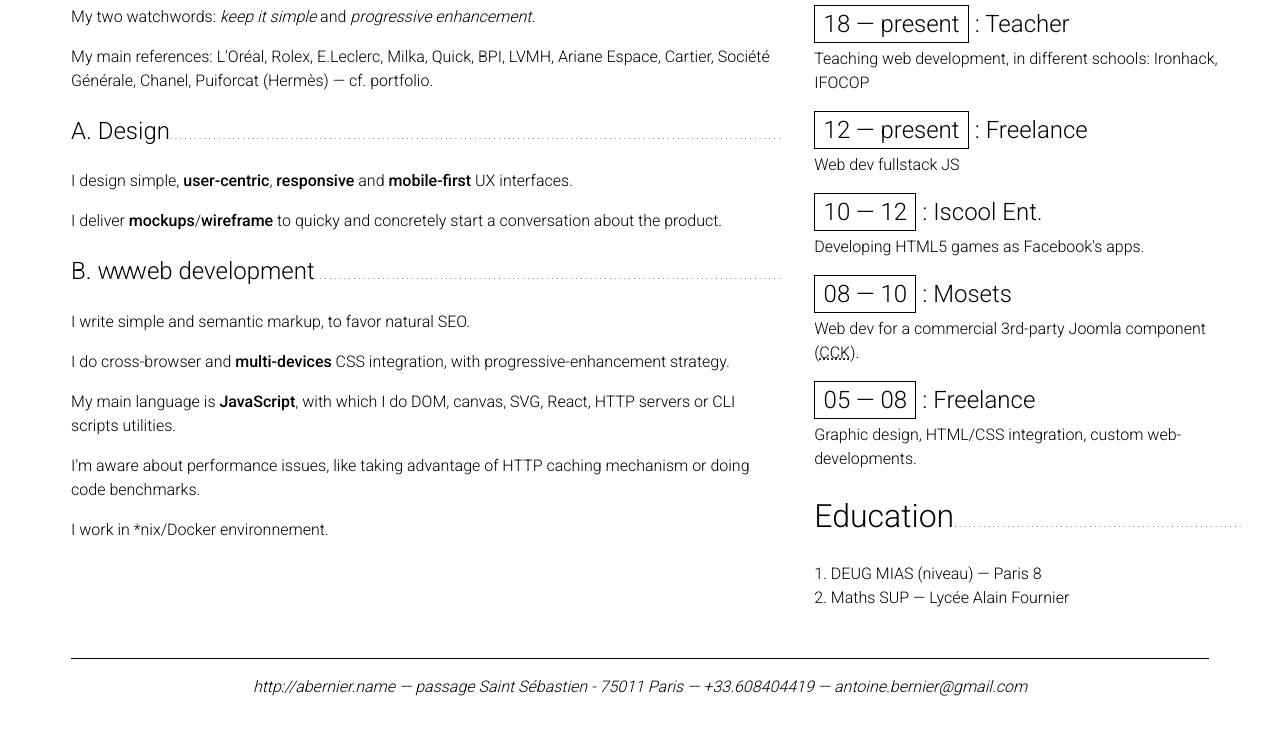
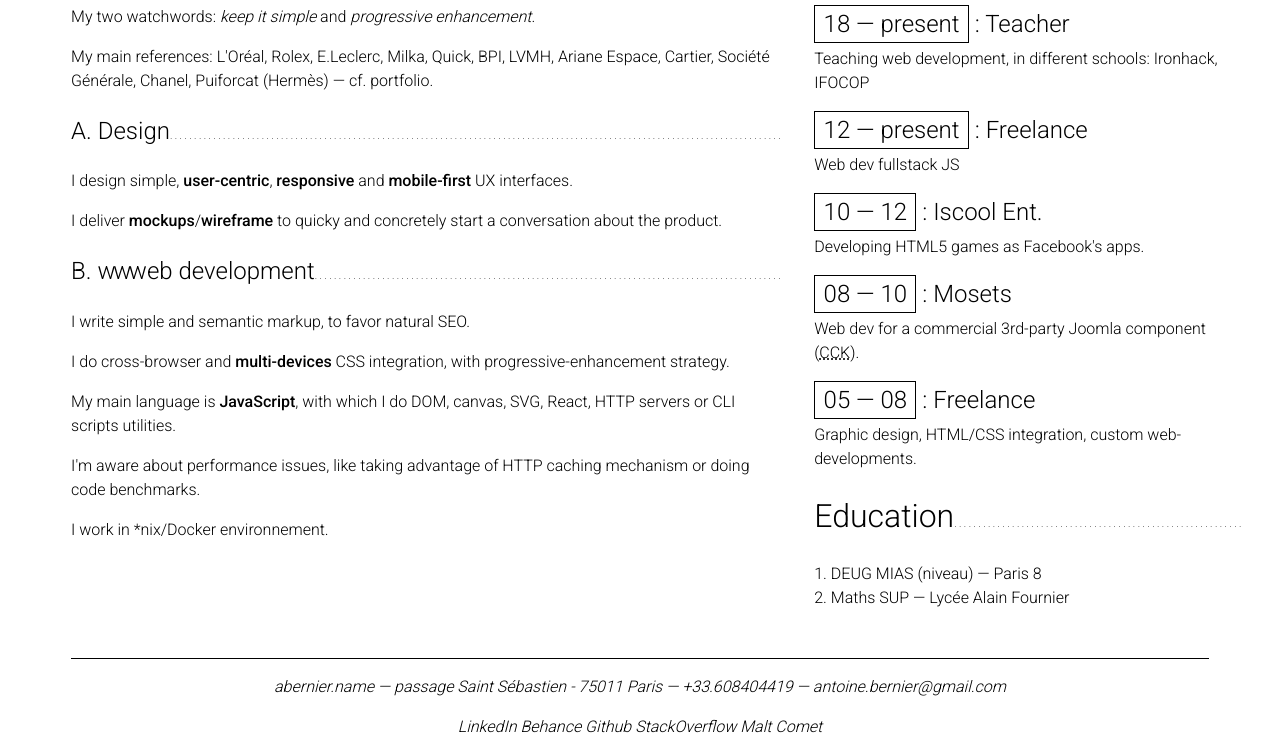
Before and after one commit to abernier/abernier.github.io, a plain HTML site: page index.html in a window 1280 px wide. Shown: the part 229-984 px from the top of the page. Before the commit the page ends 944 px from the top, so only its background shows below. Drawn offline with Linux system fonts and the light colour scheme.

Commit message:
Update index.html

```diff
--- a/index.html
+++ b/index.html
@@ -78,13 +78,23 @@
     </div>
   </main>
   <footer class="foot">
-    <address><p>
-      <a rel="me" href="http://abernier.name">http://abernier.name</a>
-       —
-      passage Saint Sébastien - 75011 Paris
-       —
-       <a href="javascript:void 0;" style="display:inline-block; unicode-bidi:bidi-override; direction: rtl;" onmouseover="this.innerText=this.innerText.split('').reverse().join(''); this.style.unicodeBidi='';this.style.direction=''; this.removeAttribute('onmouseover'); this.href='tel:'+this.innerText;">914404806.33+</a> — <a href="javascript:void 0;" style="display:inline-block; unicode-bidi:bidi-override; direction: rtl;" onmouseover="this.innerText=this.innerText.split('').reverse().join(''); this.style.unicodeBidi='';this.style.direction=''; this.removeAttribute('onmouseover'); this.href='mailto:'+this.innerText;">moc.liamg@reinreb.eniotna</a>
-    </p></address>
+    <address>
+      <p>
+        <a rel="me" href="http://abernier.name">abernier.name</a>
+        —
+        passage Saint Sébastien - 75011 Paris
+        —
+        <a href="javascript:void 0;" style="display:inline-block; unicode-bidi:bidi-override; direction: rtl;" onmouseover="this.innerText=this.innerText.split('').reverse().join(''); this.style.unicodeBidi='';this.style.direction=''; this.removeAttribute('onmouseover'); this.href='tel:'+this.innerText;">914404806.33+</a> — <a href="javascript:void 0;" style="display:inline-block; unicode-bidi:bidi-override; direction: rtl;" onmouseover="this.innerText=this.innerText.split('').reverse().join(''); this.style.unicodeBidi='';this.style.direction=''; this.removeAttribute('onmouseover'); this.href='mailto:'+this.innerText;">moc.liamg@reinreb.eniotna</a>
+      </p>
+      <p>
+        <a rel="me" href="https://www.linkedin.com/in/antoine-bernier-bb292916/">LinkedIn</a>
+        <a rel="me" href="https://be.net/abernier">Behance</a>
+        <a rel="me" href="https://github.com/abernier">Github</a>
+        <a rel="me" href="https://stackoverflow.com/users/133327/abernier">StackOverflow</a>
+        <a rel="me" href="https://www.malt.fr/profile/abernier">Malt</a>
+        <a rel="me" href="https://app.comet.co/freelancer/profile/P27Zr1N534">Comet</a>
+      </p>
+    </address>
   </footer>
 
 </div></body>
```
